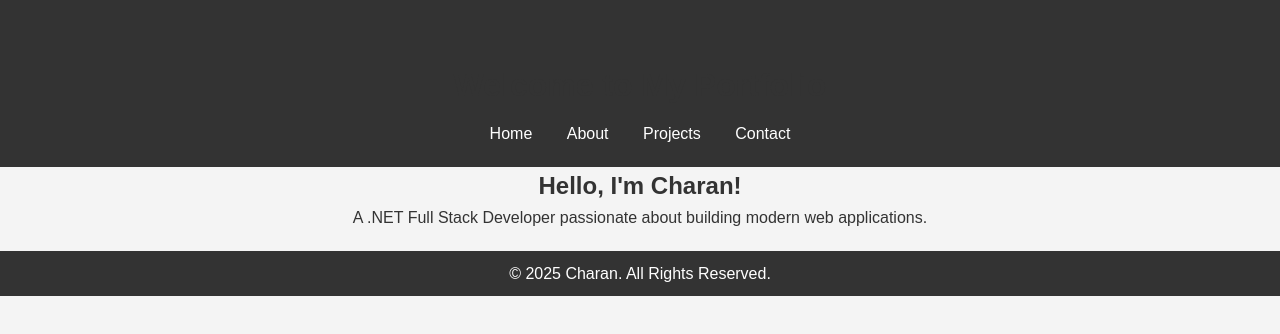
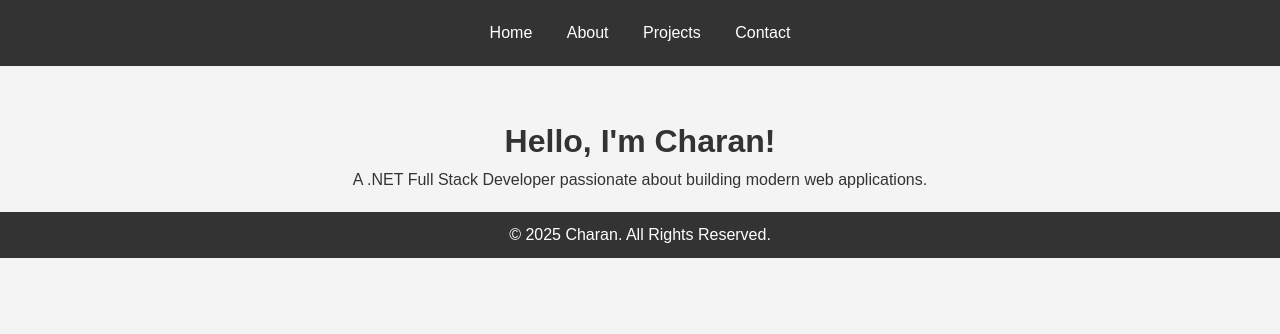
Before and after one commit to Charan0307/Charan, a plain HTML site: page index.html in a window 1280 px wide. Drawn offline with Linux system fonts and the light colour scheme.

Commit message:
Update index.html

```diff
--- a/index.html
+++ b/index.html
@@ -3,12 +3,11 @@
 <head>
     <meta charset="UTF-8">
     <meta name="viewport" content="width=device-width, initial-scale=1.0">
-    <title>Welcome to My Portfolio</title>
+    <title>Home - Charan</title>
     <link rel="stylesheet" href="css/style.css">
 </head>
 <body>
     <header>
-        <h1>Welcome to My Portfolio</h1>
         <nav>
             <ul>
                 <li><a href="index.html">Home</a></li>
@@ -19,12 +18,8 @@
         </nav>
     </header>
 
-    <main>
-        <section>
-            <h2>Hello, I'm Charan!</h2>
-            <p>A .NET Full Stack Developer passionate about building modern web applications.</p>
-        </section>
-    </main>
+    <h1>Hello, I'm Charan!</h1>
+    <p>A .NET Full Stack Developer passionate about building modern web applications.</p>
 
     <footer>
         <p>© 2025 Charan. All Rights Reserved.</p>
```
